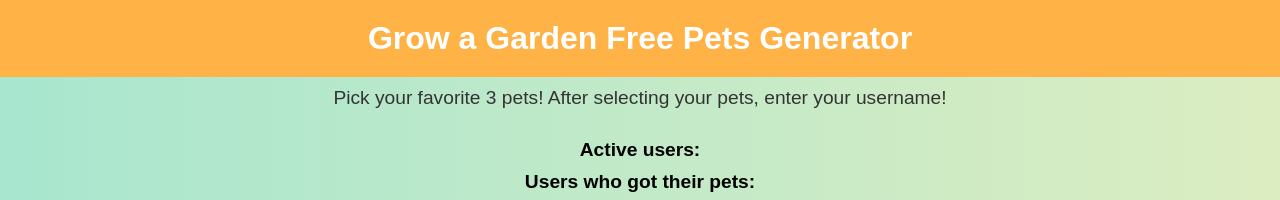
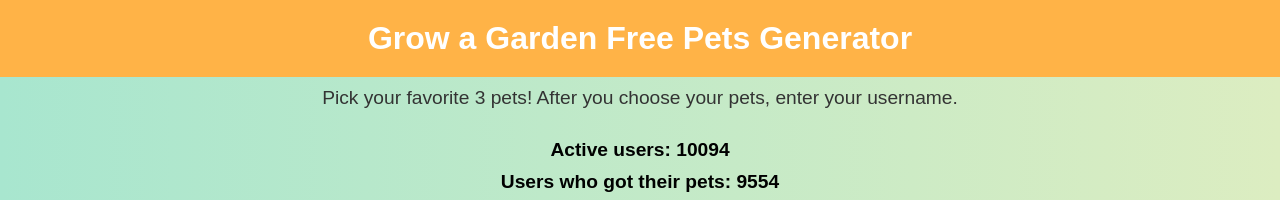
Before and after one commit to petgenerator/Grow-a-Garden-free-Pet, a plain HTML site: page index.html in a window 1280 px wide. Shown: the top 200 px of the page. Drawn offline with Linux system fonts and the light colour scheme.

Commit message:
Update index.html

```diff
--- a/index.html
+++ b/index.html
@@ -43,6 +43,7 @@
         .pet img {
             width: 100px;
             height: 100px;
+            pointer-events: none; /* <<< CLICK FIX */
         }
         .pet.selected {
             border: 3px solid #ff6f61;
@@ -74,7 +75,7 @@
 
 <header>Grow a Garden Free Pets Generator</header>
 <p class="subtitle">
-    Pick your favorite 3 pets! After selecting your pets, enter your username!
+    Pick your favorite 3 pets! After you choose your pets, enter your username.
 </p>
 
 <div class="counter">Active users: <span id="activeUsers"></span></div>
@@ -117,13 +118,16 @@
     pets.forEach(pet => {
         pet.addEventListener('click', () => {
             const name = pet.dataset.name;
+
             if (selectedPets.includes(name)) {
                 selectedPets = selectedPets.filter(p => p !== name);
                 pet.classList.remove('selected');
-            } else if (selectedPets.length < 3) {
+            }
+            else if (selectedPets.length < 3) {
                 selectedPets.push(name);
                 pet.classList.add('selected');
             }
+
             submitBtn.disabled = selectedPets.length !== 3;
         });
     });
@@ -139,11 +143,22 @@
     let activeUsers = Math.floor(Math.random() * (10100 - 10000 + 1)) + 10000;
     let usersGotPets = Math.floor(Math.random() * (9600 - 9500 + 1)) + 9500;
 
-    const activeEl = document.getElementById('activeUsers');
-    const gotPetsEl = document.getElementById('usersGotPets');
-
-    activeEl.textContent = activeUsers;
-    gotPetsEl.textContent = usersGotPets;
+    document.getElementById('activeUsers').textContent = activeUsers;
+    document.getElementById('usersGotPets').textContent = usersGotPets;
 
     setInterval(() => {
-        activeU
+        activeUsers = Math.floor(Math.random() * (10100 - 10000 + 1)) + 10000;
+        document.getElementById('activeUsers').textContent = activeUsers;
+    }, 10000);
+
+    setInterval(() => {
+        if(usersGotPets < 9600){
+            usersGotPets += Math.floor(Math.random() * 2) + 1;
+            if(usersGotPets > 9600) usersGotPets = 9600;
+            document.getElementById('usersGotPets').textContent = usersGotPets;
+        }
+    }, 5000);
+</script>
+
+</body>
+</html>
```
